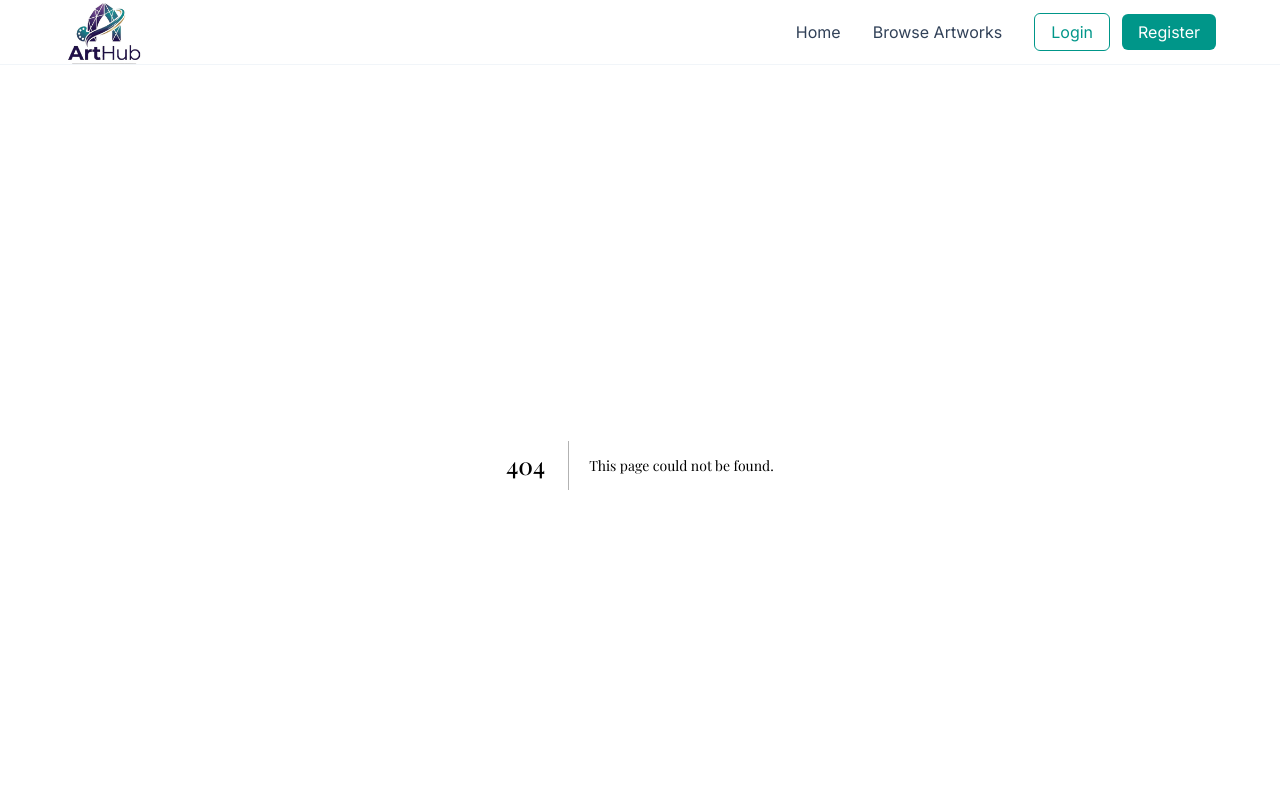
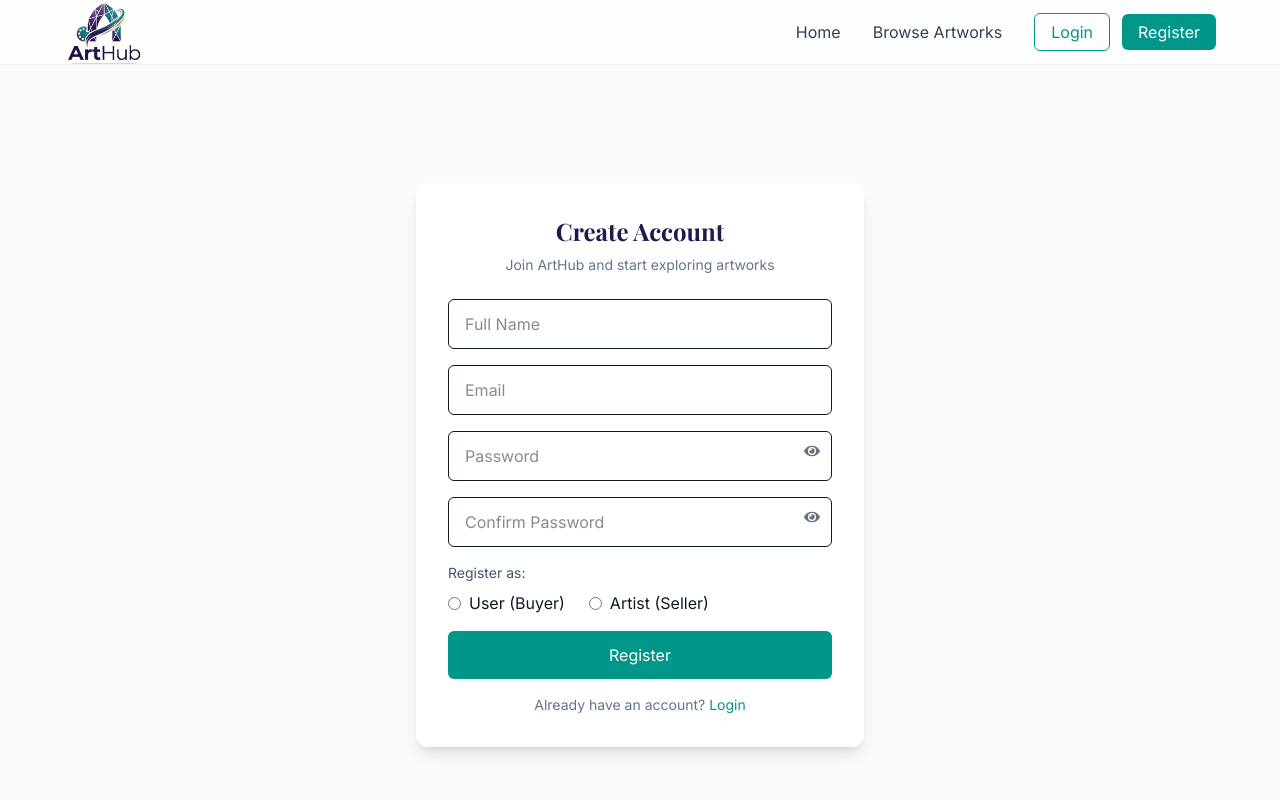
Before and after one commit to nnanjum1/arthub_client, a Next.js app: page /register in a window 1280 px wide. Before the commit this address had no page. Shown: the top 800 px of the page. Built offline with nearby package versions, Linux system fonts and the light colour scheme; a web font is replaced by a local one.

Commit message:
register page completed

```diff
--- a/src/app/globals.css
+++ b/src/app/globals.css
@@ -2,7 +2,7 @@
 
 body {
   font-family: var(--font-inter);
-  background-color: #Ffffff;
+  background-color: #FAFAFA;
   color: #111827;
 }
 
--- /dev/null
+++ b/src/app/register/page.jsx
@@ -0,0 +1,194 @@
+"use client";
+
+import React, { useState } from "react";
+import Link from "next/link";
+import { FaEye, FaEyeSlash } from "react-icons/fa";
+
+const RegisterPage = () => {
+    const [showPassword, setShowPassword] = useState(false);
+    const [showConfirm, setShowConfirm] = useState(false);
+
+    const [form, setForm] = useState({
+        name: "",
+        email: "",
+        password: "",
+        confirmPassword: "",
+        role: "",
+    });
+
+    const [errors, setErrors] = useState({});
+
+    const handleChange = (e) => {
+        setForm({ ...form, [e.target.name]: e.target.value });
+    };
+
+    const handleRegister = (e) => {
+        e.preventDefault();
+
+        let newErrors = {};
+
+        if (!form.name) newErrors.name = "Name is required";
+        if (!form.email) newErrors.email = "Email is required";
+        if (!form.password) newErrors.password = "Password is required";
+        if (!form.confirmPassword)
+            newErrors.confirmPassword = "Confirm password is required";
+        if (!form.role) newErrors.role = "Please select a role";
+
+        if (
+            form.password &&
+            form.confirmPassword &&
+            form.password !== form.confirmPassword
+        ) {
+            newErrors.confirmPassword = "Passwords do not match";
+        }
+
+        setErrors(newErrors);
+
+        if (Object.keys(newErrors).length === 0) {
+            console.log("Register success (frontend only)", form);
+        }
+    };
+
+    return (
+        <div className="min-h-screen flex items-center justify-center bg-slate-50 px-4">
+
+            <div className="w-full max-w-md bg-white shadow-lg rounded-xl p-8">
+
+                <h1 className="text-2xl font-bold text-center text-indigo-950">
+                    Create Account
+                </h1>
+
+                <p className="text-center text-slate-500 mt-2 text-sm">
+                    Join ArtHub and start exploring artworks
+                </p>
+
+                <form onSubmit={handleRegister} className="flex flex-col gap-4 mt-6">
+
+                    <div>
+                        <input
+                            type="text"
+                            name="name"
+                            placeholder="Full Name"
+                            onChange={handleChange}
+                            className="w-full px-4 py-3 border rounded-md outline-none focus:border-teal-600"
+                        />
+                        {errors.name && (
+                            <p className="text-red-500 text-sm">{errors.name}</p>
+                        )}
+                    </div>
+
+
+                    <div>
+                        <input
+                            type="email"
+                            name="email"
+                            placeholder="Email"
+                            onChange={handleChange}
+                            className="w-full px-4 py-3 border rounded-md outline-none focus:border-teal-600"
+                        />
+                        {errors.email && (
+                            <p className="text-red-500 text-sm">{errors.email}</p>
+                        )}
+                    </div>
+
+                    <div className="relative">
+                        <input
+                            type={showPassword ? "text" : "password"}
+                            name="password"
+                            placeholder="Password"
+                            onChange={handleChange}
+                            className="w-full px-4 py-3 border rounded-md outline-none focus:border-teal-600"
+                        />
+
+                        <button
+                            type="button"
+                            onClick={() => setShowPassword(!showPassword)}
+                            className="absolute right-3 top-3 text-gray-500"
+                        >
+                            {showPassword ? <FaEyeSlash /> : <FaEye />}
+                        </button>
+
+                        {errors.password && (
+                            <p className="text-red-500 text-sm">{errors.password}</p>
+                        )}
+                    </div>
+
+                    <div className="relative">
+                        <input
+                            type={showConfirm ? "text" : "password"}
+                            name="confirmPassword"
+                            placeholder="Confirm Password"
+                            onChange={handleChange}
+                            className="w-full px-4 py-3 border rounded-md outline-none focus:border-teal-600"
+                        />
+
+                        <button
+                            type="button"
+                            onClick={() => setShowConfirm(!showConfirm)}
+                            className="absolute right-3 top-3 text-gray-500"
+                        >
+                            {showConfirm ? <FaEyeSlash /> : <FaEye />}
+                        </button>
+
+                        {errors.confirmPassword && (
+                            <p className="text-red-500 text-sm">
+                                {errors.confirmPassword}
+                            </p>
+                        )}
+                    </div>
+
+                    <div>
+                        <p className="text-sm text-slate-600 mb-2">
+                            Register as:
+                        </p>
+
+                        <div className="flex gap-6">
+                            <label className="flex items-center gap-2">
+                                <input
+                                    type="radio"
+                                    name="role"
+                                    value="buyer"
+                                    onChange={handleChange}
+                                />
+                                User (Buyer)
+                            </label>
+
+                            <label className="flex items-center gap-2">
+                                <input
+                                    type="radio"
+                                    name="role"
+                                    value="artist"
+                                    onChange={handleChange}
+                                />
+                                Artist (Seller)
+                            </label>
+                        </div>
+
+                        {errors.role && (
+                            <p className="text-red-500 text-sm mt-1">
+                                {errors.role}
+                            </p>
+                        )}
+                    </div>
+
+                    <button
+                        type="submit"
+                        className="bg-teal-600 text-white py-3 rounded-md hover:bg-teal-700 transition"
+                    >
+                        Register
+                    </button>
+                </form>
+
+                <p className="text-center text-sm text-slate-500 mt-4">
+                    Already have an account?{" "}
+                    <Link href="/login" className="text-teal-600">
+                        Login
+                    </Link>
+                </p>
+
+            </div>
+        </div>
+    );
+};
+
+export default RegisterPage;
```
